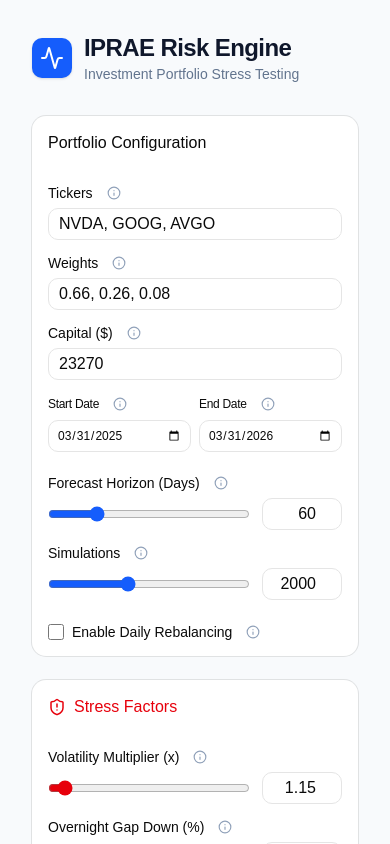
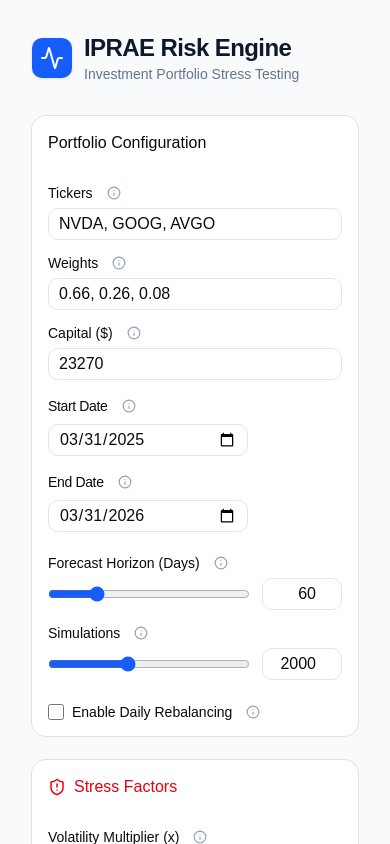
Before and after one commit to nghh1/iprae-ui, a React (Vite) app: page / in a window 390 px wide. Shown: the top 844 px of the page. Built offline with nearby package versions, Linux system fonts and the light colour scheme.

Commit message:
Resolve date columns issue

```diff
--- a/src/App.jsx
+++ b/src/App.jsx
@@ -272,20 +272,22 @@ function App() {
                 <Input type="number" value={baseCapital} onChange={(e) => setBaseCapital(e.target.value)} />
               </div>
 
-              <div className="grid grid-cols-2 gap-2 sm:gap-4">
-                <div className="space-y-2">
-                  <Label className="flex items-center text-xs sm:text-sm tracking-tight">
+              <div className="flex flex-col sm:flex-row gap-4">
+                {/* Max-width prevents it from getting awkwardly long on phones */}
+                <div className="space-y-2 w-full max-w-[200px] sm:max-w-none sm:flex-1">
+                  <Label className="flex items-center text-sm tracking-tight">
                     Start Date
                     <InfoTooltip align="left" text="The beginning of the historical lookback period used to calculate volatility and drift." />
                   </Label>
-                  <Input type="date" value={startDate} onChange={(e) => setStartDate(e.target.value)} className="px-2 sm:px-3 text-xs sm:text-sm" />
+                  <Input type="date" value={startDate} onChange={(e) => setStartDate(e.target.value)} />
                 </div>
-                <div className="space-y-2">
-                  <Label className="flex items-center text-xs sm:text-sm tracking-tight">
+
+                <div className="space-y-2 w-full max-w-[200px] sm:max-w-none sm:flex-1">
+                  <Label className="flex items-center text-sm tracking-tight">
                     End Date
                     <InfoTooltip align="right" text="The end of the historical lookback period." />
                   </Label>
-                  <Input type="date" value={endDate} onChange={(e) => setEndDate(e.target.value)} className="px-2 sm:px-3 text-xs sm:text-sm" />
+                  <Input type="date" value={endDate} onChange={(e) => setEndDate(e.target.value)} />
                 </div>
               </div>
 
```
